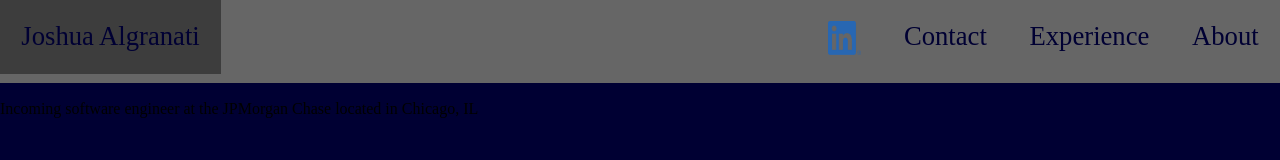
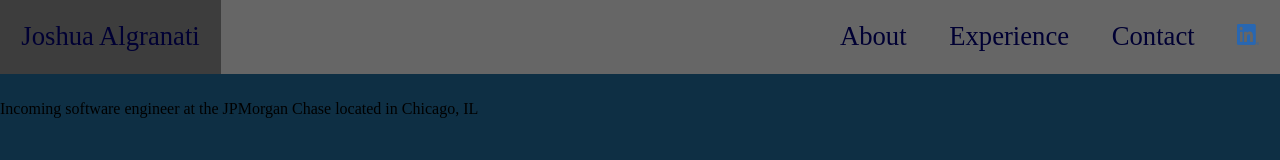
Before and after one commit to joshalgranati/joshalgranati.github.io, a website: page index.html in a window 1280 px wide. Drawn offline with Linux system fonts and the light colour scheme.

Commit message:
change colors make icon smaller

```diff
--- a/css/style.css
+++ b/css/style.css
@@ -42,11 +42,11 @@ li a:hover{
 
 
 body{
-    background-color: #000033;
+    background-color: #0E2F44;
     margin: 0;
 }
 
 img.icon{
-    width: 25pt;
-    height: 25pt;
+    width: 16pt;
+    height: 16pt;
 }
--- a/index.html
+++ b/index.html
@@ -11,10 +11,10 @@
         <div class="header">
             <ul class="navs">
                 <li class="hor-left"><a class="a-nav">Joshua Algranati</a></li>
+                <li class="hor-right"><a class="a-nav" href="https://www.linkedin.com/in/joshua-algranati/"><img class="icon" src="linkedin.png"></a></li>
+                <li class="hor-right"><a class="a-nav">Contact</a></li>
+                <li class="hor-right"><a class="a-nav">Experience</a></li>
                 <li class="hor-right"><a class="a-nav">About</a></li>
-                <li class="hor-right"><a class="a-nav">Experience</a></li>
-                <li class="hor-right"><a class="a-nav">Contact</a></li>
-                <li class="hor-right"><a class="a-nav" href="https://www.linkedin.com/in/joshua-algranati/"><img class="icon" src="linkedin.png"></a></li>
             </ul>
         </div>
 
```
